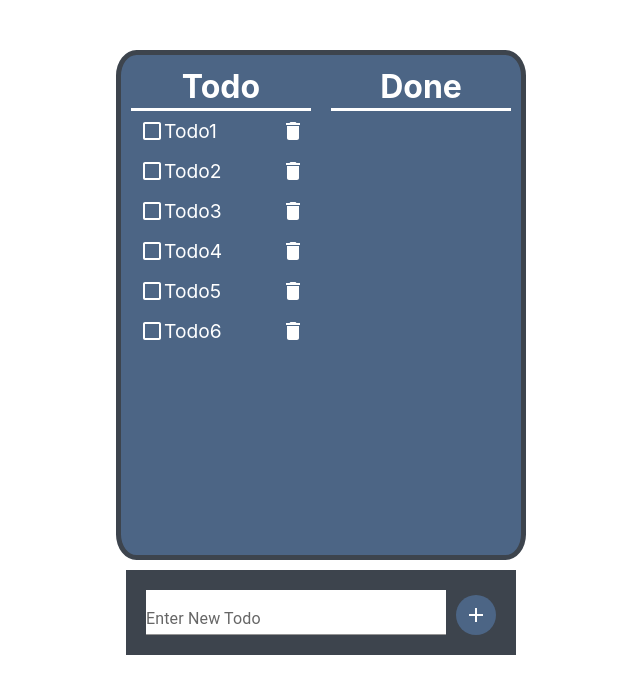
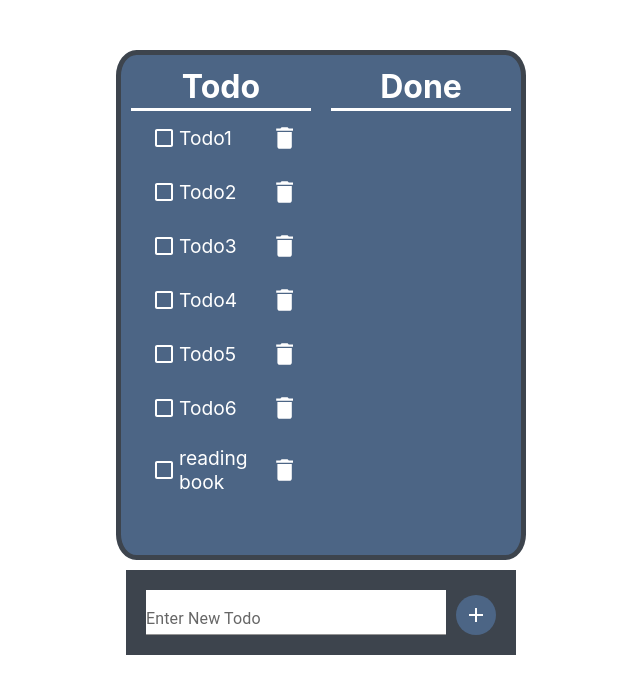
Before and after one commit to n-morishita/react-todo-app, a React (Create React App) app: page / in a window 1280 px wide. Shown: the top 694 px of the page, without its empty margins (319-959 px from the left). Built offline with nearby package versions, Linux system fonts and the light colour scheme; data requests are answered from the project's data file.

Commit message:
Todoの編集機能を追加

```diff
--- a/data.json
+++ b/data.json
@@ -3,32 +3,44 @@
     {
       "id": 1,
       "title": "Todo1",
-      "completed": false
+      "completed": false,
+      "editable": false
     },
     {
       "id": 2,
       "title": "Todo2",
-      "completed": false
+      "completed": false,
+      "editable": false
     },
     {
       "id": 3,
       "title": "Todo3",
-      "completed": false
+      "completed": false,
+      "editable": false
     },
     {
       "id": 4,
       "title": "Todo4",
-      "completed": false
+      "completed": false,
+      "editable": false
     },
     {
       "id": 5,
       "title": "Todo5",
-      "completed": false
+      "completed": false,
+      "editable": false
     },
     {
       "id": 6,
       "title": "Todo6",
-      "completed": false
+      "completed": false,
+      "editable": false
+    },
+    {
+      "title": "reading book",
+      "completed": false,
+      "id": 7,
+      "editable": false
     }
   ]
 }
--- a/package.json
+++ b/package.json
@@ -13,6 +13,7 @@
     "react": "^18.2.0",
     "react-dom": "^18.2.0",
     "react-scripts": "5.0.1",
+    "sweetalert2": "^11.7.9",
     "uuid": "^9.0.0",
     "web-vitals": "^2.1.4"
   },
--- a/src/App.css
+++ b/src/App.css
@@ -63,14 +63,42 @@
   padding: 5px;
 }
 
-.TodoName {
+.TodoItem div{
+  display: flex;
+  flex-direction: row;
+}
+
+.TodoCheckbox {
+  margin-right: 5px;
+}
+
+.TodoTitle {
   display: flex;
   align-items: center;
-  padding: 0 5px;
+  padding: 10px 5px;
   transform: scale(1.2);
   width: 100px;
   overflow-wrap: anywhere;
 }
+
+
+.MainValue {
+  margin-right: auto;
+}
+
+
+.EditTitle {
+  display: flex;
+}
+
+.EditTitle input {
+  padding: 0;
+  margin: 0;
+  box-sizing: border-box;
+  display: flex;
+  justify-content: start;
+}
+
 
 .TodoDone {
   text-decoration: line-through;
--- /dev/null
+++ b/src/components/Todo.js
@@ -0,0 +1,79 @@
+import React, { useRef, useState } from 'react'
+import { Checkbox, IconButton, TextField } from "@mui/material"
+import AddTaskIcon from '@mui/icons-material/AddTask';
+import DeleteIcon from '@mui/icons-material/Delete';
+
+
+const Todo = ({ value, handleCompleted, handleDelete, fetchTodos}) => {
+    const [editedValue, setEditedValue] = useState("")
+
+    const handleEditValue = (e) => {
+        setEditedValue(e.target.value)
+    }
+
+    // 編集可能にする
+    const handleEditable = (value) => {
+        const putOption = {
+            method: 'PUT',
+            body: JSON.stringify({...value, editable: !value.editable}),
+            headers: {
+                'Content-Type':`application/json`
+            },
+        }
+
+        fetch(`http://localhost:8080/todoData/${value.id}`, putOption)
+            .then((response) => fetchTodos())
+    }
+
+
+    // TODO 編集を反映させる 空白だとそのまま戻るようにする
+    const handleEditUpdate = (value) => {
+        const trimedValue = editedValue.trim()
+
+        if (!Object.is(trimedValue, "")){
+            const putOption = {
+                method: 'PUT',
+                body: JSON.stringify({...value, title: editedValue, editable: false}),
+                headers: {
+                    'Content-Type':`application/json`
+                },
+            }
+
+            fetch(`http://localhost:8080/todoData/${value.id}`, putOption)
+                .then((response) => fetchTodos())
+        } else {
+            handleEditable(value)
+        }
+
+        fetchTodos();
+
+    }
+
+
+  return (
+    <div>
+        <li className='TodoItem' key={value.id}>
+            {value.editable?
+                (<div className='EditTitle'>
+                    <TextField multiline rows={1} onChange={handleEditValue} sx={{paddingTop: "5px", marginLeft: "10px", marginRight: "10px", inputSize: "20px"}} label={value.title}  size='small'></TextField>
+                    <IconButton size='small' onClick={() => handleEditUpdate(value)}><AddTaskIcon sx={{paddingTop: "5px", paddingRight: "5px", cursor: "pointer", color: "white"}}></AddTaskIcon></IconButton>
+                </div>
+                )
+                :
+                (<div>
+                    <div className='TodoCheckbox'>
+                        <Checkbox sx={{ color: "white", '&.Mui-checked': { color: "white", }}} onChange={() => { handleCompleted(value);}} />
+                    </div>
+                    <div className='TodoTitle' style={{cursor: "pointer"}} onClick={() => handleEditable(value)}>
+                        <div className='MainValue'>{value.title}</div>
+                        <DeleteIcon sx={{cursor: "pointer"}} onClick={() => {handleDelete(value)}}/>
+                    </div>
+                </div>
+                )
+            }
+        </li>
+    </div>
+  )
+}
+
+export default Todo
--- a/src/components/TodoList.js
+++ b/src/components/TodoList.js
@@ -2,6 +2,7 @@ import React, { useEffect, useState } from 'react'
 import { IconButton, TextField, Checkbox } from "@mui/material"
 import AddIcon from '@mui/icons-material/Add';
 import DeleteIcon from '@mui/icons-material/Delete';
+import Todo from './Todo';
 
 const TodoList = () => {
     const [allData, setAllData] = useState([])
@@ -9,6 +10,8 @@ const TodoList = () => {
     const [dones, setDones] = useState([]);
     const [enterTodo, setEnterTodo] = useState("");
     const [addTodo, setAddTodo] = useState("")
+
+    const Swal = require('sweetalert2');
 
     // GET
     const fetchTodos = () => {
@@ -84,7 +87,7 @@ const TodoList = () => {
         if (!Object.is(addTodo, "")){
             const postOption = {
                 method: 'POST',
-                body: JSON.stringify({title: addTodo, completed: false}),
+                body: JSON.stringify({title: addTodo, completed: false, editable: false}),
                 headers: {
                     'Content-Type':`application/json`
                 },
@@ -97,10 +100,29 @@ const TodoList = () => {
             setAddTodo("")
 
         } else {
-            alert("Todoが入力されていません。")
+            // alert("Todoが入力されていません。")
+            Swal.fire({
+                title: 'Error !',
+                text: 'Todoが入力されていません。',
+                icon: 'error',
+                position: 'top-end',
+                iconColor: 'white',
+                color: 'white',
+                width: '24rem',
+                showConfirmButton: false,
+                background: '#F27474',
+                padding: '0 16px',
+                toast: true,
+                timer: 5000,
+                timerProgressBar: true,
+              });
         }
 
     }
+
+    // const editTodo = (value) => {
+    //    value.editActive = !value.editActive
+    // }
 
     window.document.onkeydown = (e) => {
         if (e.key === 'Enter') {
@@ -115,11 +137,7 @@ const TodoList = () => {
                 <h1>Todo</h1>
                 <ul>{todos.map((value) => {
                     return (
-                        <li key={value.id}>
-                            <Checkbox sx={{ color: "white", '&.Mui-checked': { color: "white", } }} onChange={() => { handleCompleted(value);}} />
-                            <div className='TodoName'>{value.title}</div>
-                            <DeleteIcon sx={{cursor: "pointer"}} onClick={() => {handleDelete(value)}}/>
-                        </li>
+                        <Todo value={value} handleCompleted={handleCompleted} handleDelete={handleDelete} fetchTodos={fetchTodos}/>
                     )
                     })}
                 </ul>
```
Also changed, not shown: 1 other file (tests, documents, lock files or other folders).
